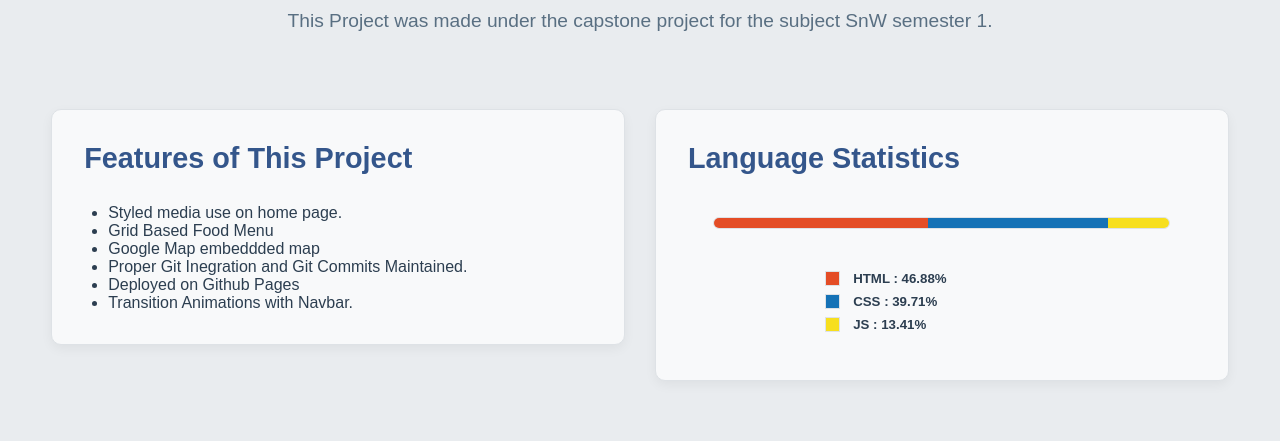
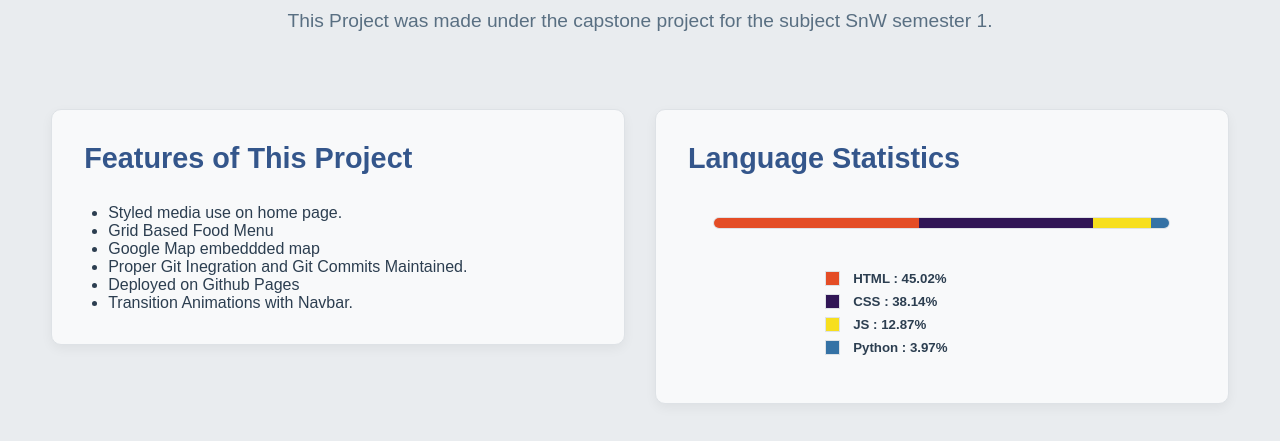
Before and after one commit to daksheshsharma2409/quickbite, a plain HTML site: page about.html in a window 1280 px wide. Shown: the part 305-746 px from the top of the page. Drawn offline with Linux system fonts and the light colour scheme; no server answers.

Commit message:
Changes in about

```diff
--- a/about.html
+++ b/about.html
@@ -81,6 +81,7 @@
                 <div class="git-lang" id="html-bar"></div>
                 <div class="git-lang" id="css-bar"></div>
                 <div class="git-lang" id="js-bar"></div>
+                <div class="git-lang" id="py-bar"></div>
               </div>
             </div>
 
@@ -97,6 +98,10 @@
                 <div class="color-box" id="js-color"></div>
                 <h5 class="text-block" id="js-text">JS</h5>
               </div>
+              <div class="ind-block">
+                <div class="color-box" id="py-color"></div>
+                <h5 class="text-block" id="py-text">Python</h5>
+              </div>
             </div>
           </div>
         </div>
--- a/css/about.css
+++ b/css/about.css
@@ -109,10 +109,14 @@
   background-color: #e44d26;
 }
 #css-bar {
-  background-color: #1572b6;
+  background-color: #311656;
 }
 #js-bar {
   background-color: #f7df1e;
+}
+
+#py-bar {
+  background-color: #3572a5;
 }
 
 .git-text {
--- a/gitbackup.json
+++ b/gitbackup.json
@@ -1,5 +1,6 @@
 {
   "HTML": 19353,
   "CSS": 16394,
-  "JavaScript": 5534
+  "JavaScript": 5534,
+  "Python": 1705
 }
--- a/js/about.js
+++ b/js/about.js
@@ -4,30 +4,39 @@ const updateDOM = (data) => {
     console.error("No language data available to process.");
     return;
   }
+
+  // Include Python bytes
   const htmlBytes = data["HTML"] || 0;
   const cssBytes = data["CSS"] || 0;
   const jsBytes = data["JavaScript"] || 0;
+  const pyBytes = data["Python"] || 0;
 
-  const totalBytes = htmlBytes + cssBytes + jsBytes;
+  const totalBytes = htmlBytes + cssBytes + jsBytes + pyBytes;
 
   if (totalBytes === 0) {
     console.error(
-      "Total bytes for HTML/CSS/JS is zero. Cannot calculate percentages."
+      "Total bytes for languages is zero. Cannot calculate percentages."
     );
     return;
   }
 
+  // Calculate percentages
   const html_per = ((htmlBytes * 100) / totalBytes).toFixed(2);
   const css_per = ((cssBytes * 100) / totalBytes).toFixed(2);
   const js_per = ((jsBytes * 100) / totalBytes).toFixed(2);
+  const py_per = ((pyBytes * 100) / totalBytes).toFixed(2);
 
+  // Update Text
   document.getElementById("html-text").innerText = `HTML : ${html_per}%`;
   document.getElementById("css-text").innerText = `CSS : ${css_per}%`;
   document.getElementById("js-text").innerText = `JS : ${js_per}%`;
+  document.getElementById("py-text").innerText = `Python : ${py_per}%`;
 
+  // Update Bars
   document.getElementById("html-bar").style.width = `${html_per}%`;
   document.getElementById("css-bar").style.width = `${css_per}%`;
   document.getElementById("js-bar").style.width = `${js_per}%`;
+  document.getElementById("py-bar").style.width = `${py_per}%`;
 };
 
 fetch("https://api.github.com/repos/daksheshsharma2409/quickbite/languages")
@@ -64,5 +73,6 @@ fetch("https://api.github.com/repos/daksheshsharma2409/quickbite/languages")
       });
   });
 document.getElementById("html-color").style.backgroundColor = "#E44D26";
-document.getElementById("css-color").style.backgroundColor = "#1572B6";
+document.getElementById("css-color").style.backgroundColor = "#311656";
 document.getElementById("js-color").style.backgroundColor = "#F7DF1E";
+document.getElementById("py-color").style.backgroundColor = "#3572a5";
```
